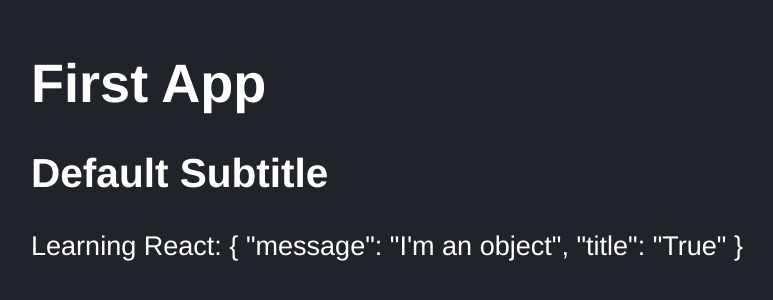
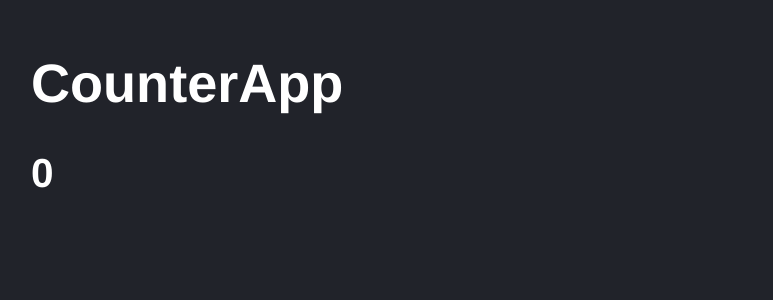
Before and after one commit to Alejoboga20/vite-counter-app, a React app: page / in a window 1280 px wide. Shown: the part 132-432 px from the top of the page, without its empty margins (117-890 px from the left). Built offline with nearby package versions, Linux system fonts and the light colour scheme; the HTML template or start-up script is replaced by a standard one.

Commit message:
Counter component

```diff
--- a/src/App.jsx
+++ b/src/App.jsx
@@ -1,5 +1,6 @@
-import { FirstApp } from './FirstApp';
+import { CounterApp } from './CounterApp';
+//import { FirstApp } from './FirstApp';
 
 export const App = () => {
-	return <FirstApp title='First App' />;
+	return <CounterApp value={0} />;
 };
--- /dev/null
+++ b/src/CounterApp.jsx
@@ -0,0 +1,15 @@
+import React from 'react';
+import PropTypes from 'prop-types';
+
+export const CounterApp = ({ value }) => {
+	return (
+		<>
+			<h1>CounterApp</h1>
+			<h2>{value}</h2>
+		</>
+	);
+};
+
+CounterApp.propTypes = {
+	value: PropTypes.number.isRequired,
+};
```
